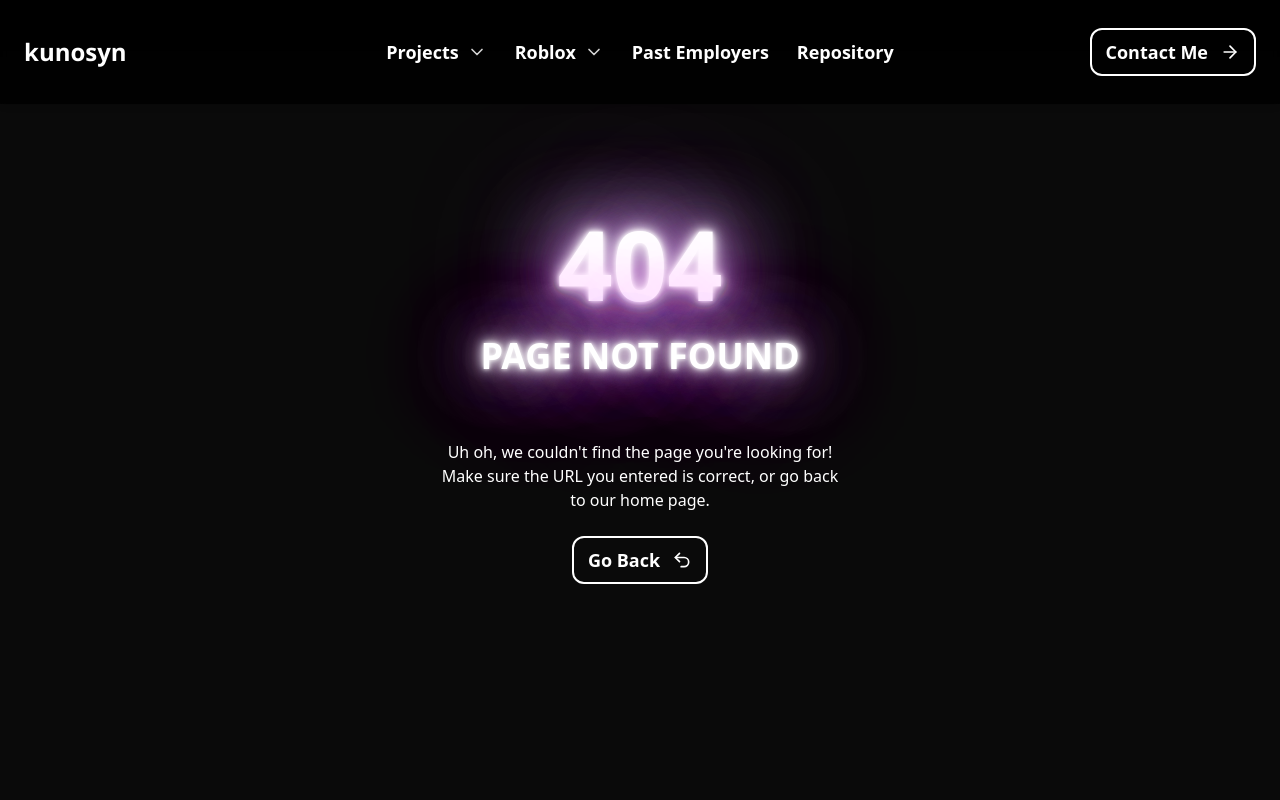
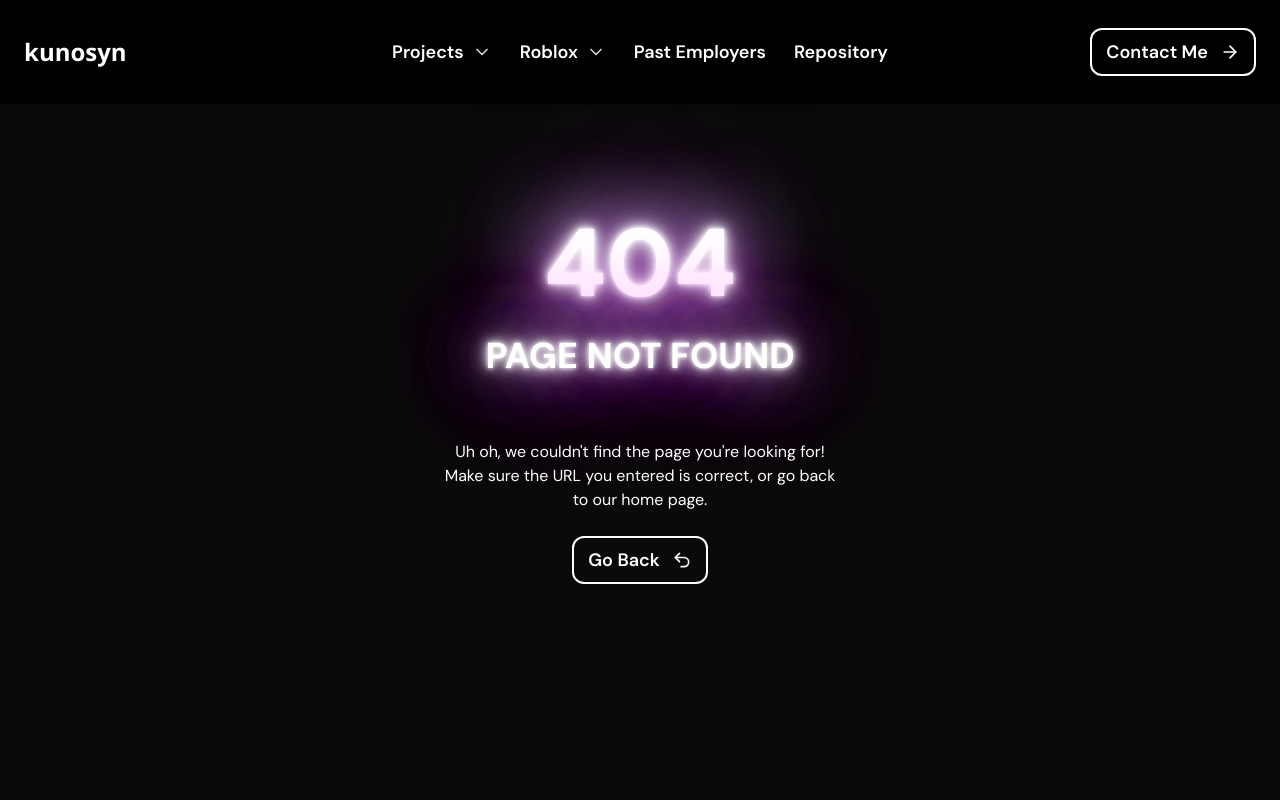
Before and after one commit to kunosyn/portfolio, a Next.js app: page /projects/1 in a window 1280 px wide. Shown: the top 800 px of the page. Built offline with nearby package versions, Linux system fonts and the light colour scheme.

Commit message:
(style): font change
Removed unecessary import and changed the default font to DM Sans.

```diff
--- a/src/app/layout.tsx
+++ b/src/app/layout.tsx
@@ -5,9 +5,14 @@ import type {
 
 import { Header } from '@/ui/Header'
 import { Footer } from '@/ui/Footer'
+import { DM_Sans } from 'next/font/google'
+import { twMerge } from 'tailwind-merge'
 
 import './globals.css'
-import NavigationMenu from '@/ui/Navigation'
+
+const dmSans = DM_Sans({
+  subsets: ['latin']
+})
 
 
 export const metadata = {
@@ -26,7 +31,7 @@ export default function Layout ({
 }>) {
   return (
     <html lang='en'>
-      <body className='subpixel-antialiased'>
+      <body className={twMerge(dmSans.className, 'subpixel-antialiased text-white')}>
         <Header />
         {children}
         <Footer />
```
